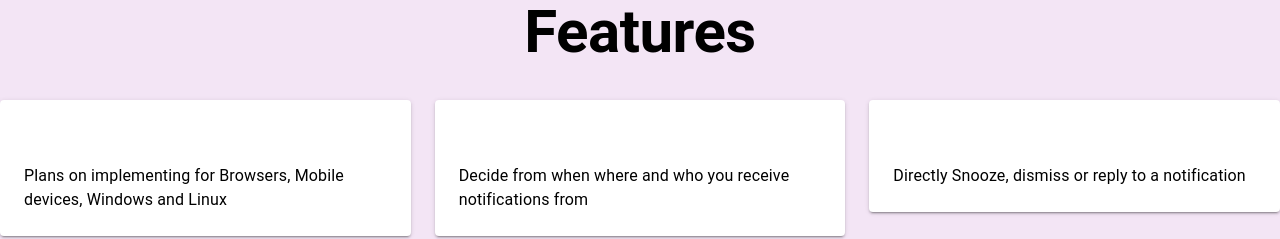
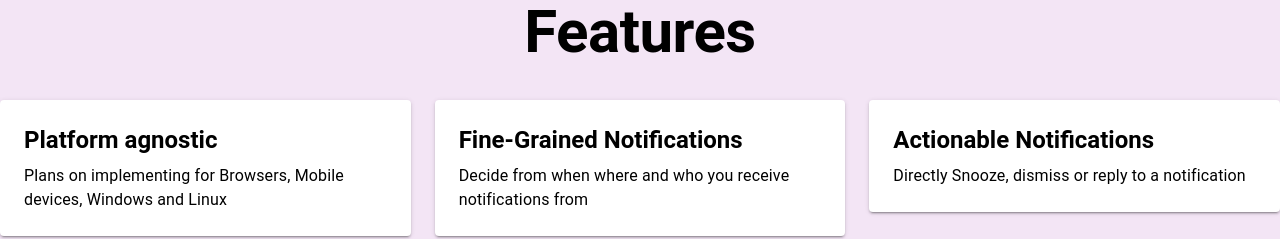
Before and after one commit to RedDert/NotificationSystemLanding, a React (Vite) app: page /App in a window 1280 px wide. Shown: the part 940-1179 px from the top of the page. Built offline with nearby package versions, Linux system fonts and the light colour scheme; no server answers.

Commit message:
changed color on some text

```diff
--- a/src/components/Features.tsx
+++ b/src/components/Features.tsx
@@ -11,7 +11,7 @@
         {strings.features.map((feature, index) => (
           <Grid item xs={12} md={4} key={index}>
             <Paper sx={{ p: 3, boxShadow: 2, bgcolor: 'background.paper', color: 'text.secondary' }}>
-              <Typography variant="h5" sx={{ fontWeight: 'bold', mb: 1, color: 'text.primary' }}>
+              <Typography variant="h5" sx={{ fontWeight: 'bold', mb: 1, color: 'text.secondary' }}>
                 {feature.title}
               </Typography>
               <Typography>{feature.description}</Typography>
```
